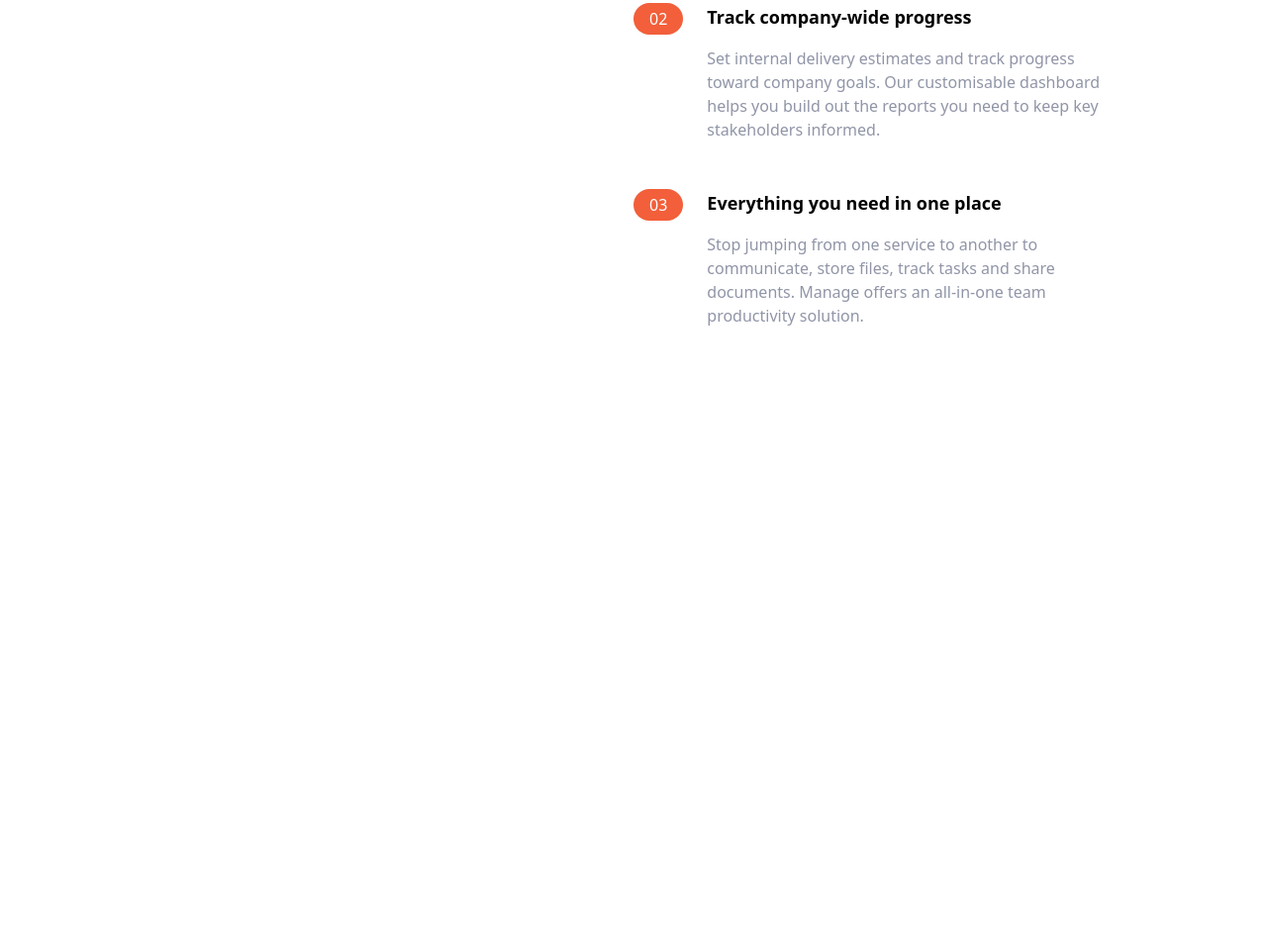
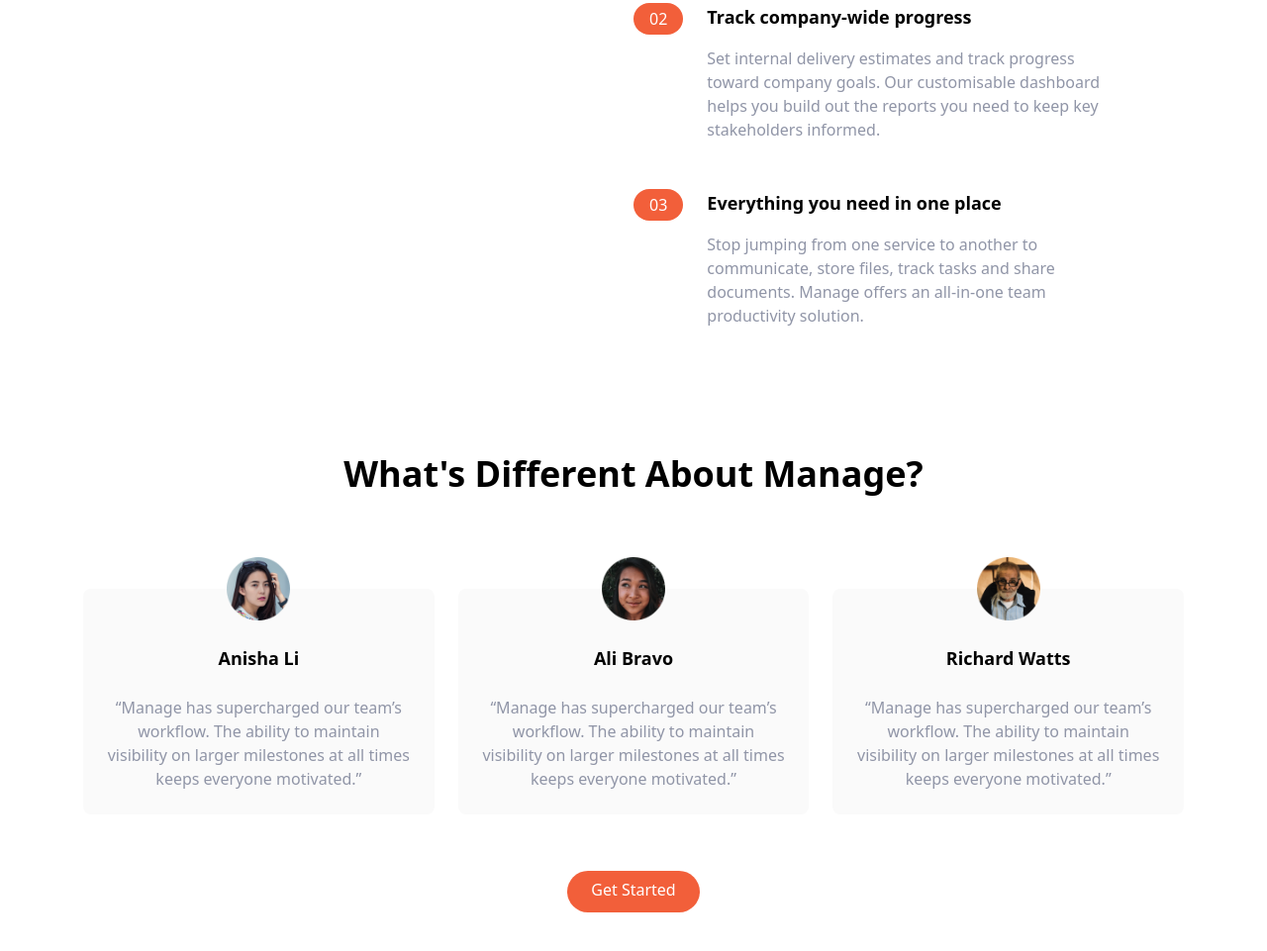
Before and after one commit to uwingabirejoselyne/landingpage_tailwind_exercice, a website: page public/index.html in a window 1280 px wide. Shown: the part 876-1837 px from the top of the page at 99% size. Before the commit the page ends 1207 px from the top, so only its background shows below. Drawn offline with Linux system fonts and the light colour scheme.

Commit message:
testimonials section

```diff
--- a/public/index.html
+++ b/public/index.html
@@ -100,5 +100,34 @@
         </div>
         </div>
     </section>
+    <sections id="testimonials">
+        <div class="max-w-6xl mx-auto px-5 mt-32 text-center">
+            <h2 class="text-4xl font-bold ">What's Different About Manage?</h2>
+            <div class="flex flex-col md:flex-row mt-24 md:space-x-6">
+                <div class="flex flex-col items-center p-6 space-y-6 bg-veryLightGray rounded-lg md:w-1/3">
+                    <img src="../src/img/avatar-anisha.png" class="w-16 -mt-14" alt="">
+                    <h5 class="text-lg font-bold">Anisha Li</h5>
+                    <p class="text-darkGrayishBlue">“Manage has supercharged our team’s workflow. The ability to maintain visibility on larger milestones at all times keeps everyone motivated.”</p>
+                </div>
+                <div class="hidden flex-col items-center p-6 space-y-6 bg-veryLightGray rounded-lg md:w-1/3 md:flex" >
+                    <img src="../src/img/avatar-ali.png" class="w-16 -mt-14" alt="">
+                    <h5 class="text-lg font-bold">Ali Bravo</h5>
+                    <p class="text-darkGrayishBlue">“Manage has supercharged our team’s workflow. The ability to maintain visibility on larger milestones at all times keeps everyone motivated.”</p>
+                </div>
+                <div class="hidden flex-col items-center p-6 space-y-6 bg-veryLightGray rounded-lg md:w-1/3 md:flex">
+                    <img src="../src/img/avatar-richard.png" class="w-16 -mt-14" alt="">
+                    <h5 class="text-lg font-bold">Richard Watts</h5>
+                    <p class="text-darkGrayishBlue">“Manage has supercharged our team’s workflow. The ability to maintain visibility on larger milestones at all times keeps everyone motivated.”</p>
+                </div>
+            </div>
+            <div class="my-16">
+                <a
+                  href="#"
+                  class="p-3 px-6 pt-2 text-white bg-brightRed rounded-full baseline hover:bg-brightRedLight"
+                  >Get Started</a
+                >
+              </div>
+        </div>
+    </sections>
 </body>
 </html>
```
Also changed, not shown: public/output.css.
